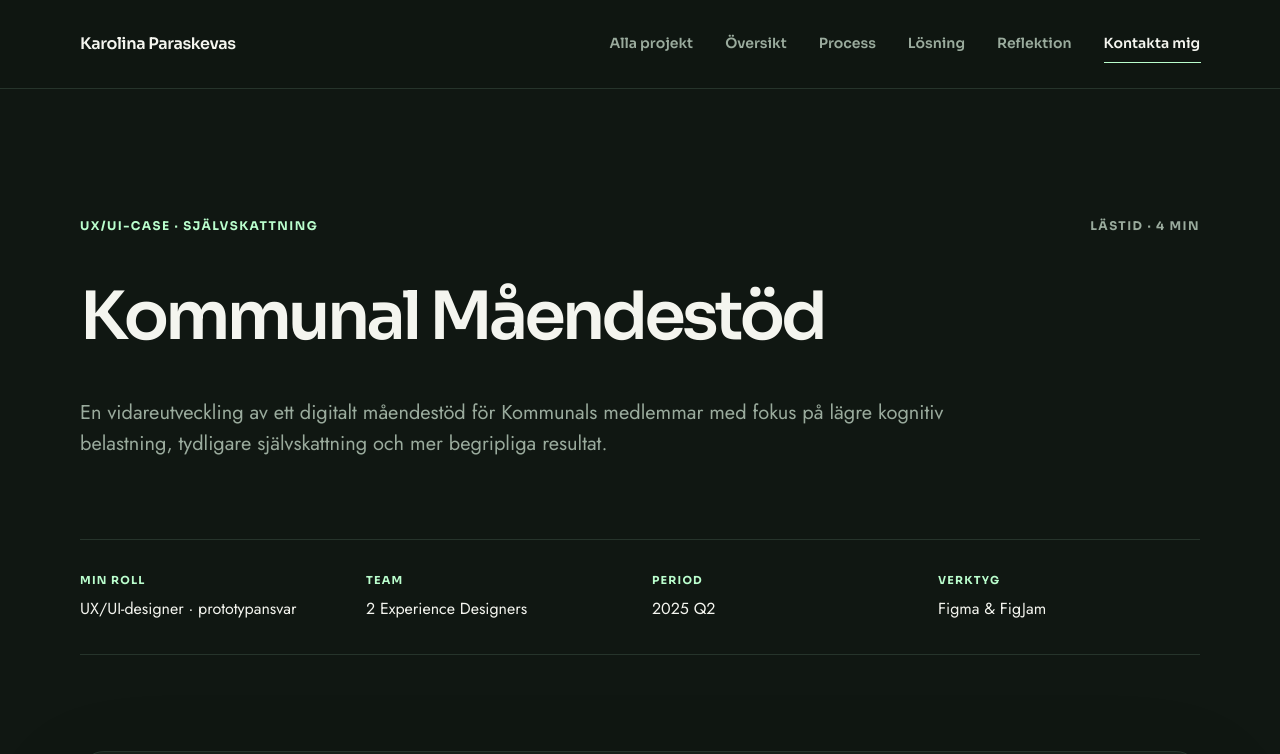
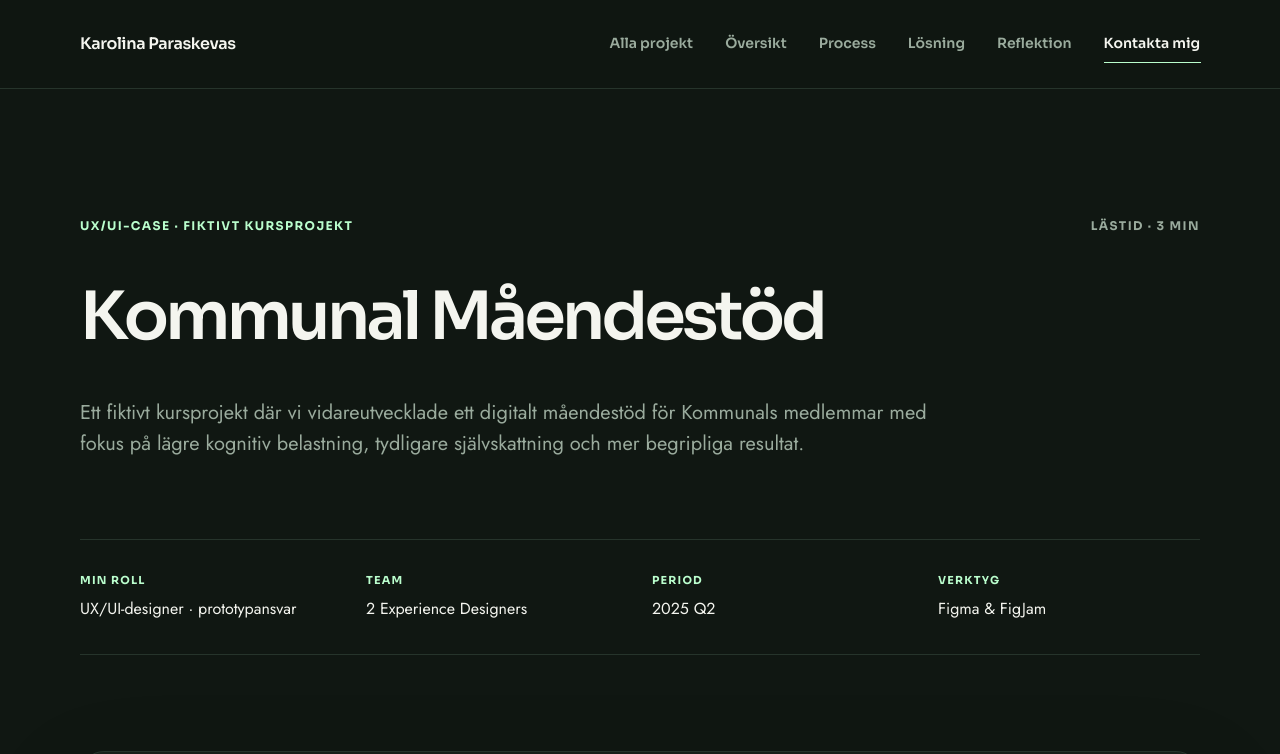
Before and after one commit to Karro-fi/karolina-portfolio, a Next.js app in the folder karolina-portfolio-vercel-upload/: page /case/kommunal in a window 1280 px wide. Shown: the top 754 px of the page. Built offline with nearby package versions, Linux system fonts and the light colour scheme; no server answers.

Commit message:
Förtydliga att Kommunal är ett fiktivt kursprojekt

```diff
--- a/karolina-portfolio-vercel-upload/app/case/kommunal/page.tsx
+++ b/karolina-portfolio-vercel-upload/app/case/kommunal/page.tsx
@@ -4,7 +4,7 @@ import EditorialCase from '../EditorialCase';
 export const metadata: Metadata = {
   title: 'Kommunal Måendestöd',
   description:
-    'Ett UX/UI-case om ett lugnare och mer tillgängligt digitalt måendestöd för Kommunals medlemmar.',
+    'Ett fiktivt UX/UI-kursprojekt om ett lugnare och mer tillgängligt digitalt måendestöd för Kommunals medlemmar.',
   openGraph: {
     title: 'Kommunal Måendestöd',
     description: 'UI-design · Kognitiv ergonomi · Prototyp',
@@ -21,10 +21,10 @@ export const metadata: Metadata = {
 export default function KommunalCase() {
   return (
     <EditorialCase
-      readingTime="4 min"
-      eyebrow="UX/UI-case · Självskattning"
+      readingTime="3 min"
+      eyebrow="UX/UI-case · Fiktivt kursprojekt"
       title="Kommunal Måendestöd"
-      intro="En vidareutveckling av ett digitalt måendestöd för Kommunals medlemmar med fokus på lägre kognitiv belastning, tydligare självskattning och mer begripliga resultat."
+      intro="Ett fiktivt kursprojekt där vi vidareutvecklade ett digitalt måendestöd för Kommunals medlemmar med fokus på lägre kognitiv belastning, tydligare självskattning och mer begripliga resultat."
       meta={[
         { label: 'Min roll', value: 'UX/UI-designer · prototypansvar' },
         { label: 'Team', value: '2 Experience Designers' },
@@ -38,8 +38,7 @@ export default function KommunalCase() {
       }}
       challengeTitle="Stöd som var svårt att hitta och tolka."
       challengeText={[
-        'Funktionen Mitt mående låg dold i en undermeny och mötte användaren med en svag visuell hierarki. För en redan stressad målgrupp blev vägen till stöd mer krävande än den behövde vara.',
-        'Självskattningen gav liten återkoppling om progression, och resultatöversiktens linjediagram var svårt att läsa. Utmaningen var att minska brus utan att förenkla bort viktig information.',
+        'Mitt mående låg dold i en undermeny, självskattningen saknade tydlig progression och resultatets linjediagram krävde mycket tolkning. För en redan stressad målgrupp blev vägen till stöd mer krävande än den behövde vara.',
       ]}
       designQuestion={[
         'Hur kan ett känsligt',
@@ -56,8 +55,7 @@ export default function KommunalCase() {
       contributionIntro="Jag kvalitetssäkrade användarresan och tog ett särskilt ansvar för självskattningsformuläret, från visuell struktur till interaktionsdetaljer."
       contributionItems={[
         'Formgav självskattningen med en skala från 1 till 5 och tre tydliga interaktionslägen.',
-        'Införde stepper och vertikal progressionslinje för synlig systemstatus.',
-        'Skapade större träffytor, konsekvent pilnavigation och hovringslägen.',
+        'Införde stepper, vertikal progressionslinje, större träffytor och konsekvent navigation.',
         'Gjorde om resultatvyn från linjediagram till staplar med en grön mållinje.',
       ]}
       contributionImage={{
@@ -66,26 +64,26 @@ export default function KommunalCase() {
         caption: 'Självskattningen före och efter, från binära val till ett vägledande flöde med tydlig progression.',
       }}
       processTitle="Från testinsikter till detaljerad prototyp."
-      processIntro="Arbetet byggde vidare på tidigare användartester och kombinerade analys, visuella iterationer och ett förankrat komponentbibliotek."
+      processIntro="Tidigare testresultat styrde de visuella iterationerna och prototypen."
       processSteps={[
         {
           number: '01',
           title: 'Insikter & analys',
-          text: 'Vi återvände till tidigare testresultat och ringade in tre huvudproblem: funktionen var dold, självskattningen saknade vägledning och resultatet krävde för mycket tolkning.',
+          text: 'Tidigare tester ringade in tre problem: funktionen var dold, flödet saknade vägledning och resultatet var svårt att tolka.',
         },
         {
           number: '02',
           title: 'Formulär & interaktion',
-          text: 'Vi itererade ett lugnare frågeflöde med mer luft, stegindikator, kategoribilder och en skala som gav mer nyanserad återkoppling än ja eller nej.',
+          text: 'Vi itererade ett lugnare frågeflöde med mer luft, stegindikator, kategoribilder och en svarsskala från 1 till 5.',
         },
         {
           number: '03',
           title: 'Resultatöversikt',
-          text: 'Linjen byttes mot staplar, kategorierna fick en konsekvent vertikal struktur och en mållinje lades till för att ge omedelbar feedback.',
+          text: 'Linjen byttes mot staplar, kategorierna fick en konsekvent struktur och en mållinje gav direkt återkoppling.',
         },
       ]}
       galleryTitle="Ett sammanhållet stöd för reflektion."
-      galleryIntro="Lösningen bär Kommunals uttryck men prioriterar lugn, igenkänning och tydliga nästa steg genom hela tjänsten."
+      galleryIntro="Lösningen prioriterar lugn, igenkänning och tydliga nästa steg."
       gallery={[
         {
           src: '/images/kommunal-mobile.png',
@@ -95,9 +93,9 @@ export default function KommunalCase() {
       ]}
       principlesTitle="Tre beslut som minskar belastningen."
       principles={[
-        { title: 'Luft skapar fokus', text: 'Luft mellan elementen dämpar visuellt brus och låter en stressad användare fokusera på en fråga i taget.' },
-        { title: 'Igenkänning framför minne', text: 'Samma färger och ikoner används i formulär och resultat för att skapa en tydlig röd tråd.' },
-        { title: 'Synlig systemstatus', text: 'Stepper, progression och direkt återkoppling ger kontroll över både nuvarande och nästa steg.' },
+        { title: 'Luft skapar fokus', text: 'Mer luft dämpar visuellt brus och låter användaren fokusera på en fråga i taget.' },
+        { title: 'Igenkänning framför minne', text: 'Samma färger och ikoner följer med från formulär till resultat och skapar en röd tråd.' },
+        { title: 'Synlig systemstatus', text: 'Stepper, progression och direkt återkoppling gör både nuvarande och nästa steg tydligt.' },
       ]}
       reflectionTitle="Systematik förstärker omsorgen i designen."
       reflectionText={[
```
